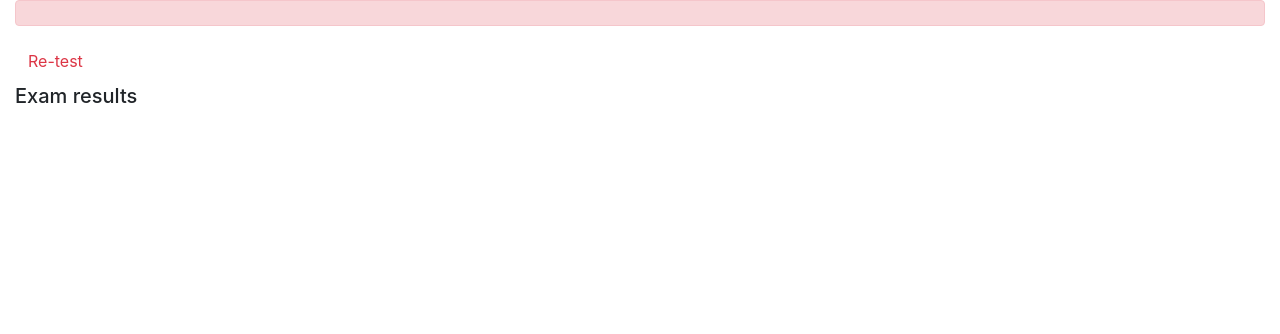
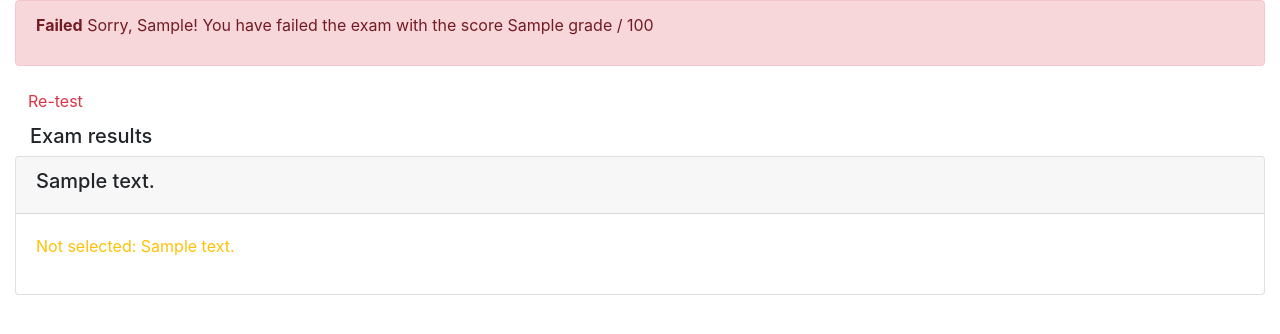
Before and after one commit to nitish666666/djangoproj, a Django app: template onlinecourse/templates/onlinecourse/exam_result_bootstrap.html in a window 1280 px wide. Shown: the part 56-390 px from the top of the page. Run offline with Django 3.2, Linux system fonts and the light colour scheme; a user stored in the database is signed in; tables that the repository leaves empty hold one stand-in row (values such as "Sample post"); the template is opened without the code that fills it: values that come from a table or form of the project are taken from there, most other values are stand-ins (such as "Sample title", 1, 10 or a date in 2020); some libraries are stand-ins or nearby versions.

Commit message:
Update exam_result_bootstrap.html

```diff
--- a/onlinecourse/templates/onlinecourse/exam_result_bootstrap.html
+++ b/onlinecourse/templates/onlinecourse/exam_result_bootstrap.html
@@ -39,16 +39,40 @@
     {% if grade > 80 %}
     <div class="alert alert-success">
        <!--HINT Display passed info -->
+       <p><b>Congratulations, {{ user.first_name }}!</b> You have passed the exam and completed the course with score {{ grade }} / 100<p>
     </div>
         {% else %}
         <div class="alert alert-danger">
             <!--HINT Display failed info -->
+            <p><b>Failed</b> Sorry, {{ user.first_name }}! You have failed the exam with the score {{ grade }} / 100</p>
         </div>
-        <a class="btn btn-link text-danger" href="{% url 'onlinecourse:course_details' course.id %}">Re-test</a>
+            <a class="btn btn-link text-danger" href="{% url 'onlinecourse:course_details' course.id %}">Re-test</a>
         {% endif %}
         <div class="card-columns-vertical mt-1">
-        <h5 class="">Exam results</h5>
+        <h5 class="container-fluid">Exam results</h5>
             <!--HINT Display exam results-->
+            {% for question in course.question_set.all %}
+            <div class="card mt-1">
+                <div class="card-header"><h5>{{ question.question_text }}</h5></div>
+                <div class="card-body">
+                {% for choice in question.choice_set.all %}
+                    {% if choice.is_correct %}
+                        {% if choice.id in selected_ids %}
+                            <p class="text-success">Correct answer: {{ choice.choice_text }}</p>
+                        {% else %}
+                            <p class="text-warning">Not selected: {{ choice.choice_text }}</p>
+                        {% endif %}
+                    {% else %}
+                        {% if choice.id in selected_ids %}
+                            <p class="text-danger">Incorrect: {{ choice.choice_text }} </p>
+                        {% else %}
+                            <p> {{ choice.choice_text }}
+                        {% endif %}
+                    {% endif %}
+                {% endfor %}
+                </div>
+            </div>
+            {% endfor %}
         </div>
     </div>
 </body>
```
